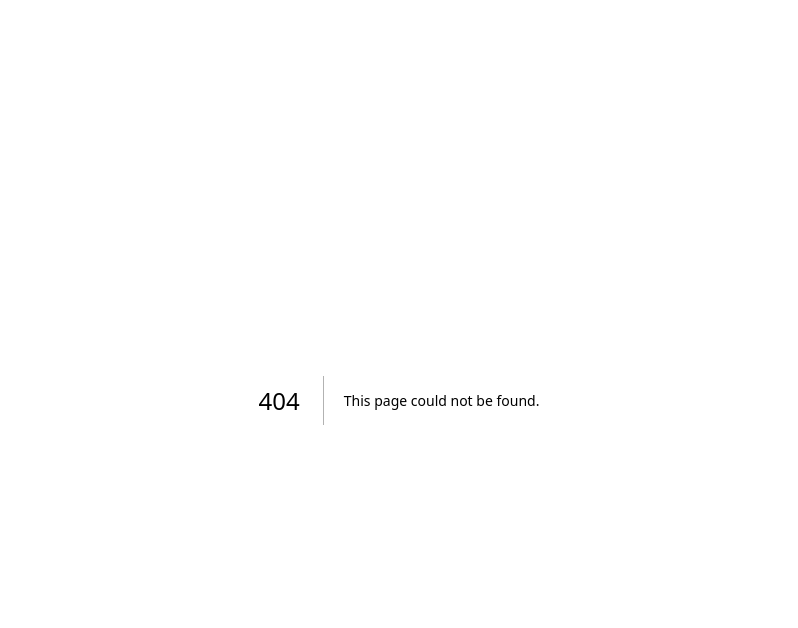
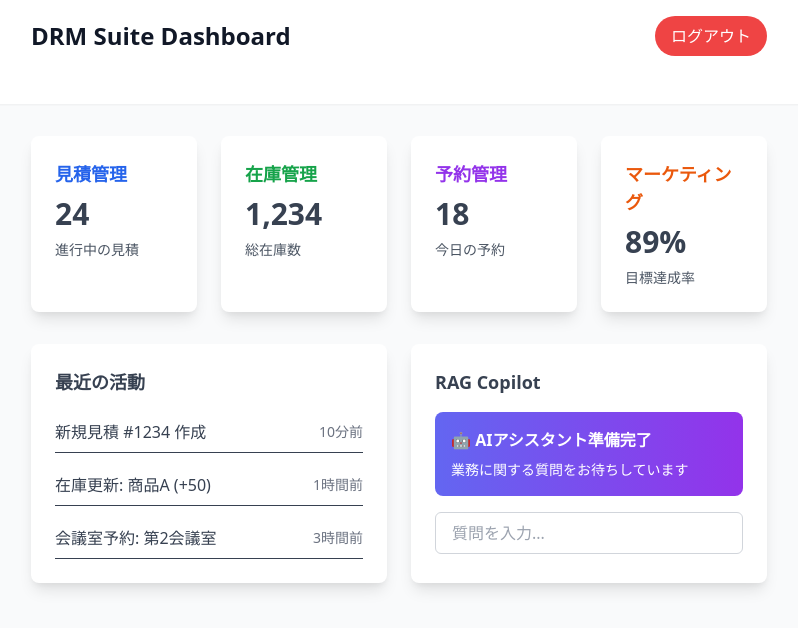
Before and after one commit to kosuke-kagatsume/drm, a Next.js app in the folder drm-suite/web-frontend/: page /dashboard in a window 1280 px wide. Before the commit this address had no page. Shown: the top 628 px of the page, without its empty margins (241-1039 px from the left). Built offline with nearby package versions, Linux system fonts and the light colour scheme; sample sign-in values are in the browser's storage.

Commit message:
feat: add login and dashboard pages

```diff
--- /dev/null
+++ b/drm-suite/web-frontend/src/app/dashboard/page.tsx
@@ -0,0 +1,109 @@
+'use client';
+
+import { useEffect } from 'react';
+import { useRouter } from 'next/navigation';
+
+export default function DashboardPage() {
+  const router = useRouter();
+
+  useEffect(() => {
+    // 認証チェック
+    const isLoggedIn = sessionStorage.getItem('isLoggedIn');
+    if (!isLoggedIn) {
+      router.push('/login');
+    }
+  }, [router]);
+
+  const handleLogout = () => {
+    sessionStorage.removeItem('isLoggedIn');
+    sessionStorage.removeItem('userEmail');
+    router.push('/login');
+  };
+
+  return (
+    <div className="min-h-screen bg-gray-50">
+      <nav className="bg-white shadow-sm">
+        <div className="container mx-auto px-4 py-4 flex justify-between items-center">
+          <h1 className="text-2xl font-bold text-gray-900">
+            DRM Suite Dashboard
+          </h1>
+          <button
+            onClick={handleLogout}
+            className="bg-red-500 text-white px-4 py-2 rounded hover:bg-red-600 transition"
+          >
+            ログアウト
+          </button>
+        </div>
+      </nav>
+
+      <div className="container mx-auto px-4 py-8">
+        <div className="grid grid-cols-1 md:grid-cols-2 lg:grid-cols-4 gap-6">
+          <div className="bg-white p-6 rounded-lg shadow">
+            <h2 className="text-lg font-semibold mb-2 text-blue-600">
+              見積管理
+            </h2>
+            <p className="text-3xl font-bold mb-2">24</p>
+            <p className="text-gray-600 text-sm">進行中の見積</p>
+          </div>
+
+          <div className="bg-white p-6 rounded-lg shadow">
+            <h2 className="text-lg font-semibold mb-2 text-green-600">
+              在庫管理
+            </h2>
+            <p className="text-3xl font-bold mb-2">1,234</p>
+            <p className="text-gray-600 text-sm">総在庫数</p>
+          </div>
+
+          <div className="bg-white p-6 rounded-lg shadow">
+            <h2 className="text-lg font-semibold mb-2 text-purple-600">
+              予約管理
+            </h2>
+            <p className="text-3xl font-bold mb-2">18</p>
+            <p className="text-gray-600 text-sm">今日の予約</p>
+          </div>
+
+          <div className="bg-white p-6 rounded-lg shadow">
+            <h2 className="text-lg font-semibold mb-2 text-orange-600">
+              マーケティング
+            </h2>
+            <p className="text-3xl font-bold mb-2">89%</p>
+            <p className="text-gray-600 text-sm">目標達成率</p>
+          </div>
+        </div>
+
+        <div className="mt-8 grid grid-cols-1 lg:grid-cols-2 gap-6">
+          <div className="bg-white p-6 rounded-lg shadow">
+            <h3 className="text-lg font-semibold mb-4">最近の活動</h3>
+            <div className="space-y-3">
+              <div className="flex items-center justify-between py-2 border-b">
+                <span className="text-gray-700">新規見積 #1234 作成</span>
+                <span className="text-gray-500 text-sm">10分前</span>
+              </div>
+              <div className="flex items-center justify-between py-2 border-b">
+                <span className="text-gray-700">在庫更新: 商品A (+50)</span>
+                <span className="text-gray-500 text-sm">1時間前</span>
+              </div>
+              <div className="flex items-center justify-between py-2 border-b">
+                <span className="text-gray-700">会議室予約: 第2会議室</span>
+                <span className="text-gray-500 text-sm">3時間前</span>
+              </div>
+            </div>
+          </div>
+
+          <div className="bg-white p-6 rounded-lg shadow">
+            <h3 className="text-lg font-semibold mb-4">RAG Copilot</h3>
+            <div className="bg-gradient-to-r from-indigo-500 to-purple-600 text-white p-4 rounded-lg">
+              <p className="font-semibold mb-2">🤖 AIアシスタント準備完了</p>
+              <p className="text-sm">業務に関する質問をお待ちしています</p>
+            </div>
+            <input
+              type="text"
+              placeholder="質問を入力..."
+              className="w-full mt-4 px-4 py-2 border border-gray-300 rounded-md focus:outline-none focus:ring-2 focus:ring-indigo-500"
+            />
+          </div>
+        </div>
+      </div>
+    </div>
+  );
+}
--- /dev/null
+++ b/drm-suite/web-frontend/src/app/login/page.tsx
@@ -0,0 +1,93 @@
+'use client';
+
+import { useState } from 'react';
+import { useRouter } from 'next/navigation';
+
+export default function LoginPage() {
+  const router = useRouter();
+  const [email, setEmail] = useState('');
+  const [password, setPassword] = useState('');
+  const [error, setError] = useState('');
+
+  const handleSubmit = async (e: React.FormEvent) => {
+    e.preventDefault();
+
+    // デモ用の簡易認証
+    if (email === 'admin@drm.com' && password === 'admin123') {
+      // セッションストレージに保存
+      sessionStorage.setItem('isLoggedIn', 'true');
+      sessionStorage.setItem('userEmail', email);
+      router.push('/dashboard');
+    } else {
+      setError('メールアドレスまたはパスワードが正しくありません');
+    }
+  };
+
+  return (
+    <div className="min-h-screen bg-gradient-to-br from-blue-50 to-indigo-100 flex items-center justify-center">
+      <div className="bg-white rounded-lg shadow-xl p-8 w-full max-w-md">
+        <div className="text-center mb-8">
+          <h1 className="text-3xl font-bold text-gray-900 mb-2">DRM Suite</h1>
+          <p className="text-gray-600">ログイン</p>
+        </div>
+
+        <form onSubmit={handleSubmit} className="space-y-6">
+          <div>
+            <label
+              htmlFor="email"
+              className="block text-sm font-medium text-gray-700 mb-2"
+            >
+              メールアドレス
+            </label>
+            <input
+              id="email"
+              type="email"
+              value={email}
+              onChange={(e) => setEmail(e.target.value)}
+              required
+              className="w-full px-3 py-2 border border-gray-300 rounded-md focus:outline-none focus:ring-2 focus:ring-indigo-500"
+              placeholder="admin@drm.com"
+            />
+          </div>
+
+          <div>
+            <label
+              htmlFor="password"
+              className="block text-sm font-medium text-gray-700 mb-2"
+            >
+              パスワード
+            </label>
+            <input
+              id="password"
+              type="password"
+              value={password}
+              onChange={(e) => setPassword(e.target.value)}
+              required
+              className="w-full px-3 py-2 border border-gray-300 rounded-md focus:outline-none focus:ring-2 focus:ring-indigo-500"
+              placeholder="admin123"
+            />
+          </div>
+
+          {error && (
+            <div className="bg-red-50 text-red-600 px-4 py-2 rounded-md text-sm">
+              {error}
+            </div>
+          )}
+
+          <button
+            type="submit"
+            className="w-full bg-indigo-600 text-white py-2 px-4 rounded-md hover:bg-indigo-700 transition duration-200 font-medium"
+          >
+            ログイン
+          </button>
+        </form>
+
+        <div className="mt-6 text-center text-sm text-gray-500">
+          <p>デモアカウント:</p>
+          <p>メール: admin@drm.com</p>
+          <p>パスワード: admin123</p>
+        </div>
+      </div>
+    </div>
+  );
+}
--- a/drm-suite/web-frontend/src/app/page.tsx
+++ b/drm-suite/web-frontend/src/app/page.tsx
@@ -41,6 +41,14 @@ export default function Index() {
               <p>Powered by: Next.js, NestJS, Nx Monorepo</p>
               <p>© 2024 DRM Suite - Enterprise CRM Solution</p>
             </div>
+            <div className="mt-4">
+              <a
+                href="/login"
+                className="inline-block bg-indigo-600 text-white px-6 py-3 rounded-lg hover:bg-indigo-700 transition font-medium"
+              >
+                ログインして始める
+              </a>
+            </div>
           </div>
         </div>
       </div>
```
